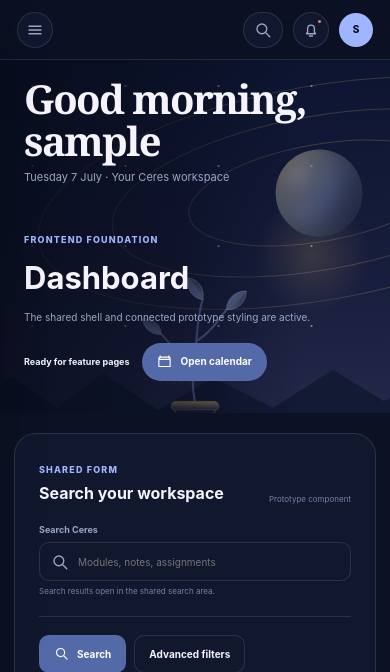
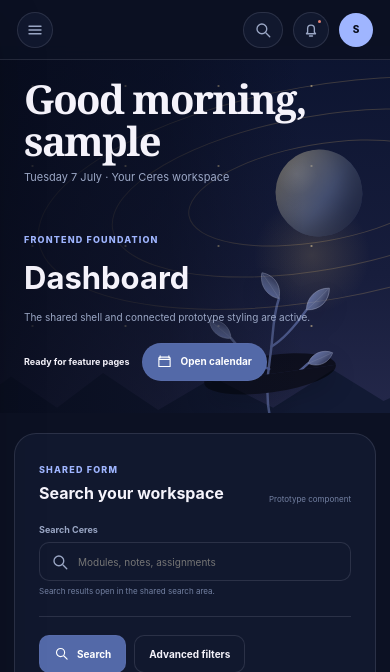
Before and after one commit to marsphobos01/ceres, a Django app: page /dashboard/ in a window 390 px wide. Shown: the top 672 px of the page. Run offline with Django 5.2, Linux system fonts and the light colour scheme; the visitor is signed in with stand-in values (Sample User, id 1); parts of the project's set-up code (start-up, migrations or seed data) failed here and were passed over.

Commit message:
Integrate dashboard plant into the hero foreground

```diff
--- a/static/css/prototype-dashboard-plant-svg.css
+++ b/static/css/prototype-dashboard-plant-svg.css
@@ -1,31 +1,17 @@
 /* Single connected SVG plant used by the dashboard hero. */
 .hero-plant-svg{
   position:absolute;
-  left:50%;
+  left:56.5%;
   right:auto;
-  bottom:7px;
+  bottom:-24px;
   z-index:-1;
-  width:200px;
-  height:234px;
+  width:250px;
+  height:293px;
   overflow:visible;
   pointer-events:none;
-  opacity:.96;
+  opacity:1;
   transform:translateX(-50%);
-  filter:drop-shadow(0 16px 18px rgba(0,0,0,.2));
-}
-.hero-plant-svg .plant-orbit-back,
-.hero-plant-svg .plant-orbit-front{
-  fill:none;
-  stroke:color-mix(in srgb,var(--gold) 38%,transparent);
-  stroke-width:1;
-  stroke-dasharray:4 6;
-  stroke-linecap:round;
-}
-.hero-plant-svg .plant-orbit-back{
-  opacity:.42;
-}
-.hero-plant-svg .plant-orbit-front{
-  opacity:.88;
+  filter:drop-shadow(0 18px 20px rgba(0,0,0,.24));
 }
 .hero-plant-svg .plant-stem-line{
   fill:none;
@@ -63,21 +49,19 @@
 }
 @media(max-width:1100px){
   .hero-plant-svg{
-    left:50%;
-    right:auto;
-    bottom:-10px;
+    left:57%;
+    bottom:-30px;
     transform:translateX(-50%) scale(.82);
     transform-origin:center bottom;
-    opacity:.8;
+    opacity:.86;
   }
 }
 @media(max-width:760px){
   .hero-plant-svg{
-    left:50%;
-    right:auto;
-    bottom:-22px;
-    transform:translateX(-50%) scale(.67);
+    left:68%;
+    bottom:-42px;
+    transform:translateX(-50%) scale(.62);
     transform-origin:center bottom;
-    opacity:.62;
+    opacity:.56;
   }
 }
```
